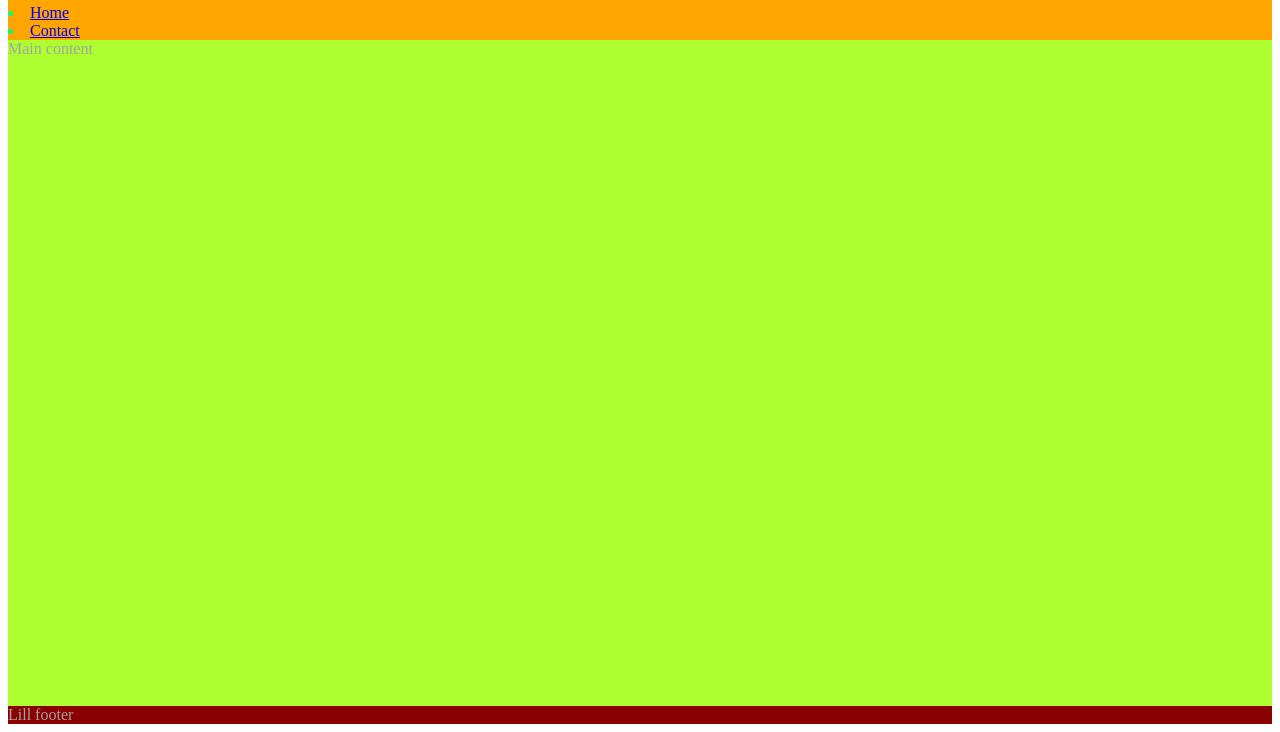
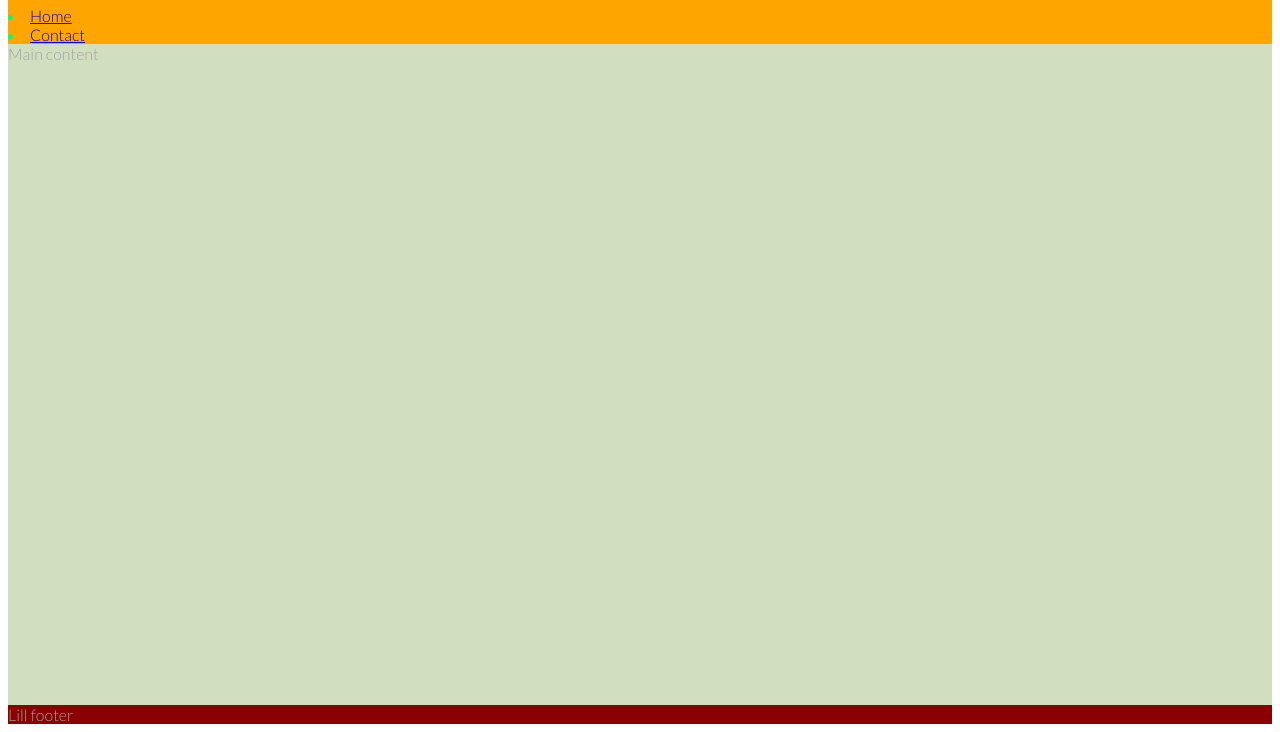
Before and after one commit to Widianne/love-running, a plain HTML site: page index.html in a window 1280 px wide. Shown: the part 84-816 px from the top of the page. Drawn offline with Linux system fonts and the light colour scheme.

```diff
--- a/assets/css/style.css
+++ b/assets/css/style.css
@@ -1,3 +1,6 @@
+/* Google fonts import */
+@import url('https://fonts.googleapis.com/css2?family=Lato:wght@300&family=Oswald:wght@200;300;400;500;600;700&display=swap');
+
 * {
     padding: 0;
     border: 0;
@@ -10,6 +13,7 @@ body {
     flex-direction: column;
     /* generic project styles*/
     color: #a3a3a3;
+    font-family: 'Lato', sans-serif;
 }
 
 h1 {
@@ -27,7 +31,7 @@ header {
 }
 
 main {
-    background-color: greenyellow;
+    background-color: rgb(210, 222, 192);
     flex: 1 0 auto;
     /*make main place take up any surplus space*/
 
```
